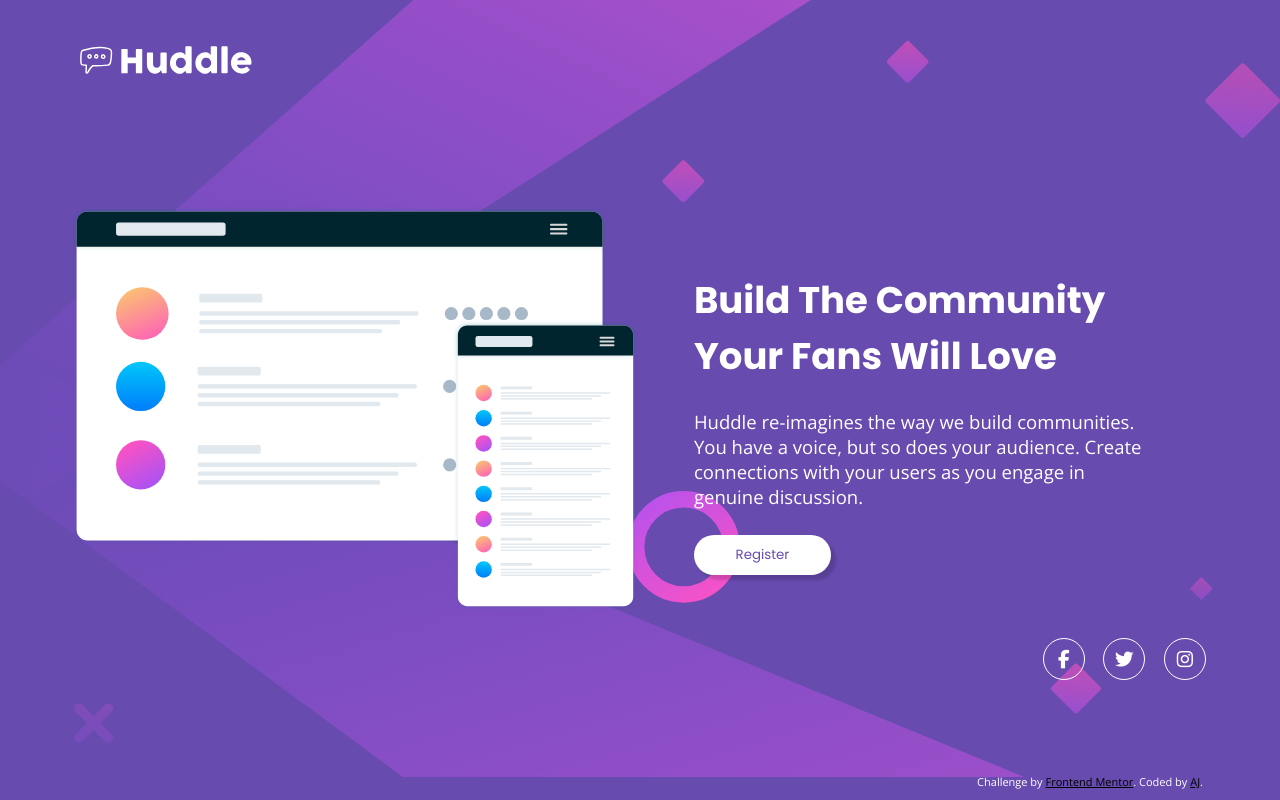
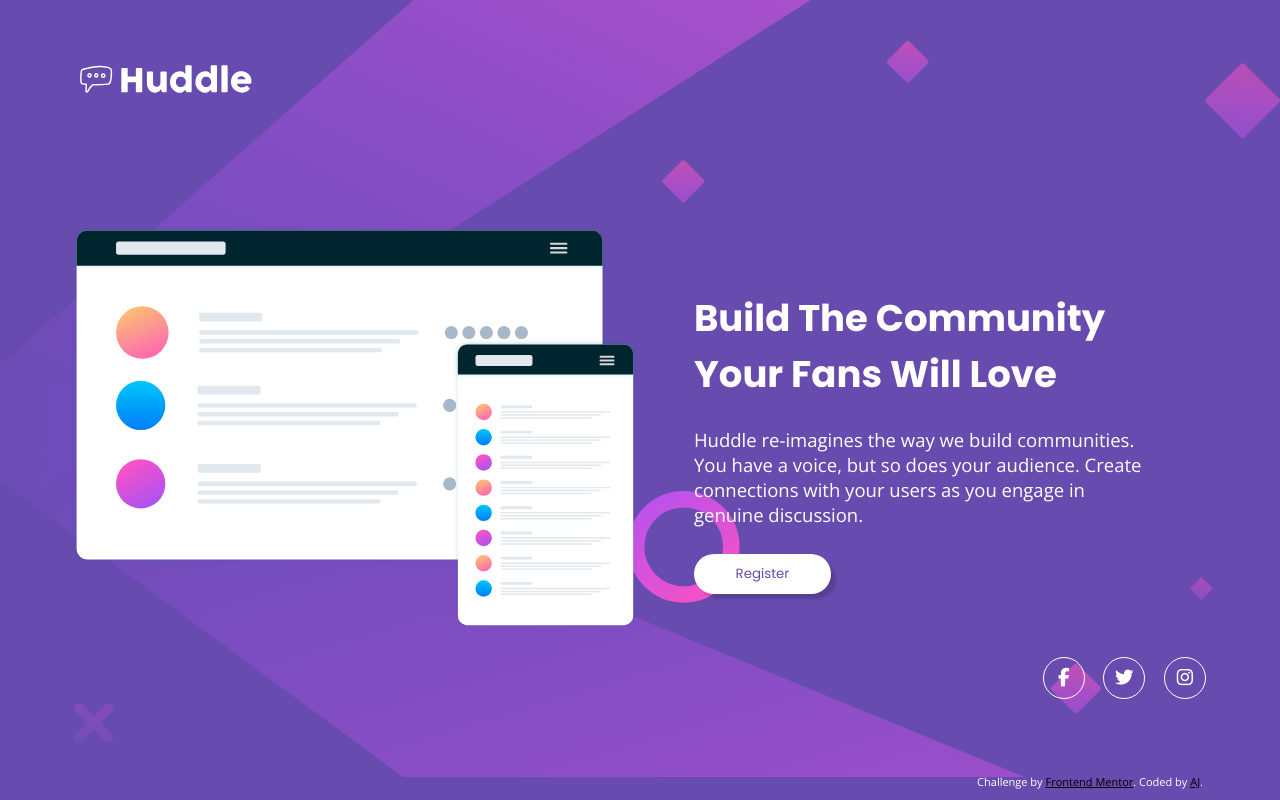
Before and after one commit to ashwinjayan/huddle-landing-page-with-single-introductory-section-master, a plain HTML site: page index.html in a window 1280 px wide. Drawn offline with nearby package versions, Linux system fonts and the light colour scheme.

Commit message:
Changes to height

```diff
--- a/css/style.scss
+++ b/css/style.scss
@@ -15,7 +15,7 @@ h1 {
 
 body {
     font-family: $regular-font;
-    height     : 100%;
+    height     : 89vh;
     width      : 98.5%;
 
     font-size       : calc(14px + (20 - 14) * ((100vw - 300px) / (1600 - 300)));
@@ -34,7 +34,7 @@ body {
 
 .container {
     margin    : 0 auto;
-    margin-top: 2em;
+    margin-top: 3em;
     width     : 85%;
 
     display        : grid;
```
Also changed, not shown: css/style.css.
